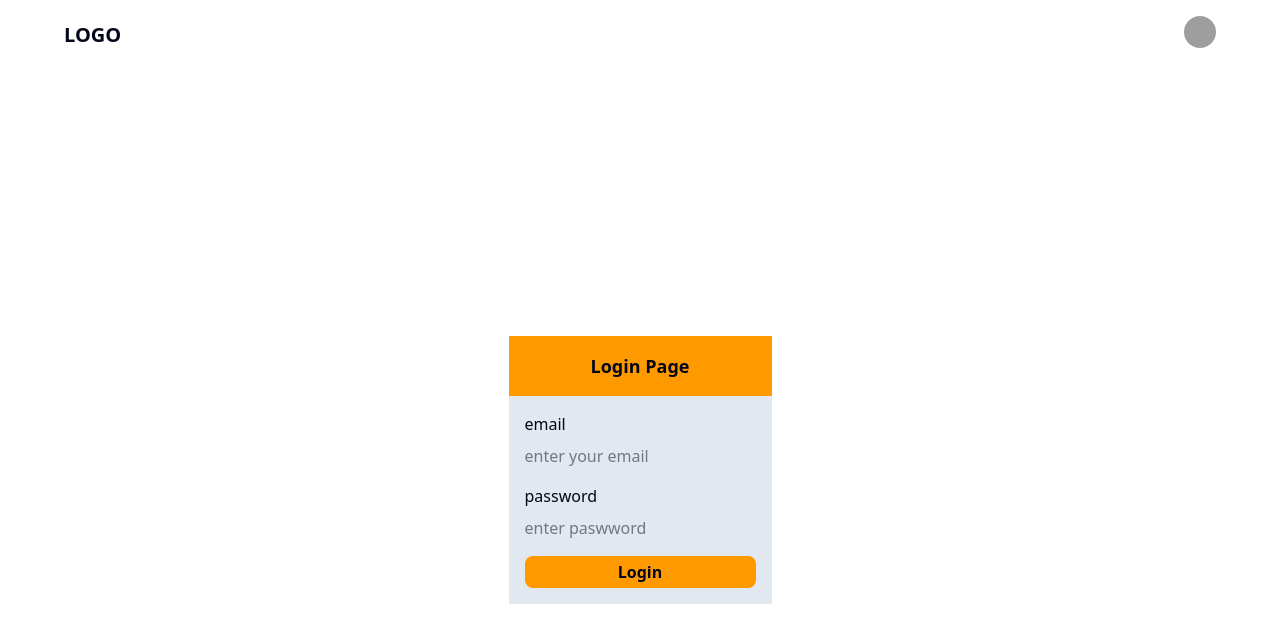
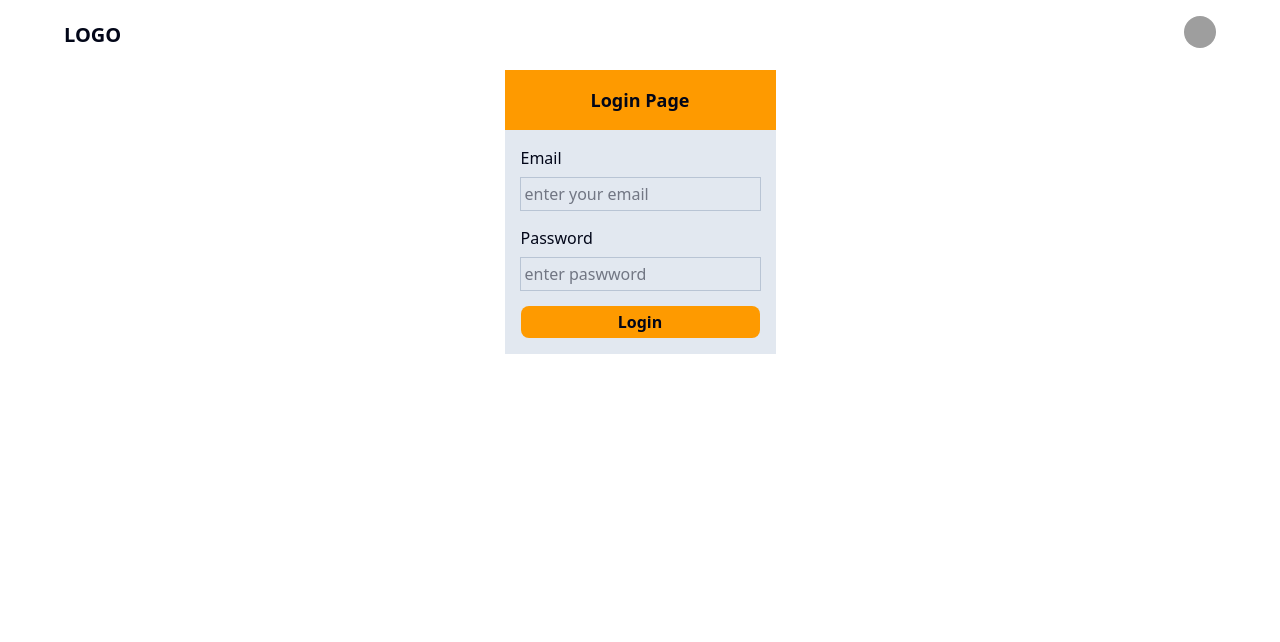
Before and after one commit to shadon016/blogApp, a Next.js app: page /admin in a window 1280 px wide. Shown: the top 642 px of the page. Built offline with nearby package versions, Linux system fonts and the light colour scheme; grey boxes are pictures that could not be loaded.

Commit message:
minor design change

```diff
--- a/app/(dashboard)/_components/adminNav.jsx
+++ b/app/(dashboard)/_components/adminNav.jsx
@@ -11,7 +11,7 @@ import { Avatar, AvatarFallback, AvatarImage } from "@/components/ui/avatar";
 
 const AdminNav = () => {
   return (
-    <div className="flex justify-between items-center wrapper">
+    <div className="flex justify-between items-center wrapper sticky top-0">
       <Logo />
       <div>
         <DropdownMenu>
--- a/app/(dashboard)/admin/page.js
+++ b/app/(dashboard)/admin/page.js
@@ -2,18 +2,18 @@ import React from "react";
 
 const Page = () => {
   return (
-    <div className="h-screen flex justify-center items-center">
+    <div className=" flex justify-center items-center">
       <div>
         <h1 className="text-center text-lg font-bold capitalize py-4 bg-amber-500">
           login page
         </h1>
         <form className="flex flex-col gap-4 p-4 bg-slate-200">
           <div className=" flex flex-col gap-2">
-            <label htmlFor="email">email</label>
+            <label htmlFor="email">Email</label>
             <input type="email" placeholder="enter your email" name="email" />
           </div>
           <div className=" flex flex-col gap-2">
-            <label>password</label>
+            <label>Password</label>
             <input
               type="password"
               name="password"
--- a/app/globals.css
+++ b/app/globals.css
@@ -128,4 +128,7 @@
   .wrapper {
     @apply px-[4rem] py-4;
   }
+  input {
+    @apply outline-1 p-1;
+  }
 }
```
Also changed, not shown: app/(dashboard)/_components/sideNav.jsx (added).
